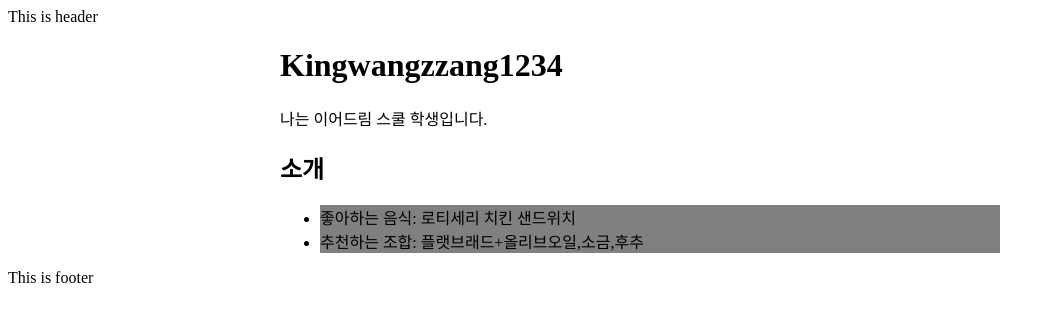
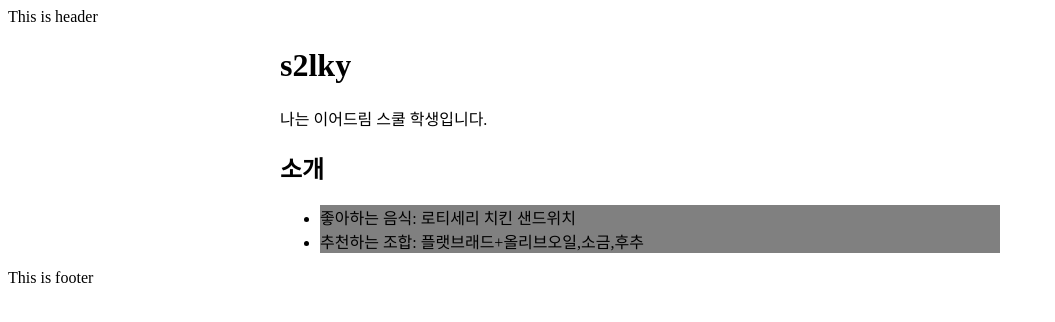
Before and after one commit to s2lky/s2lky.github.io, a plain HTML site: page index.html in a window 1280 px wide. Shown: the whole page, without its empty margins (0-1055 px from the left). Drawn offline with Linux system fonts and the light colour scheme.

Commit message:
feat: Change Name

```diff
--- a/index.html
+++ b/index.html
@@ -9,7 +9,7 @@
   <body>
     <header>This is header</header>
     <main class="container">
-      <h1>Kingwangzzang1234</h1>
+      <h1>s2lky</h1>
       <p>나는 이어드림 스쿨 학생입니다.</p>
       <h2>소개</h2>
       <ul>
```
